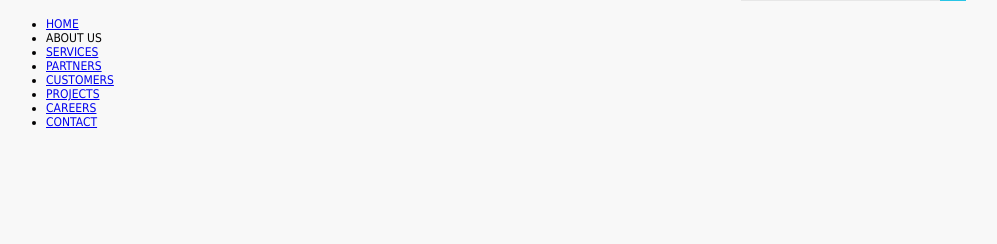
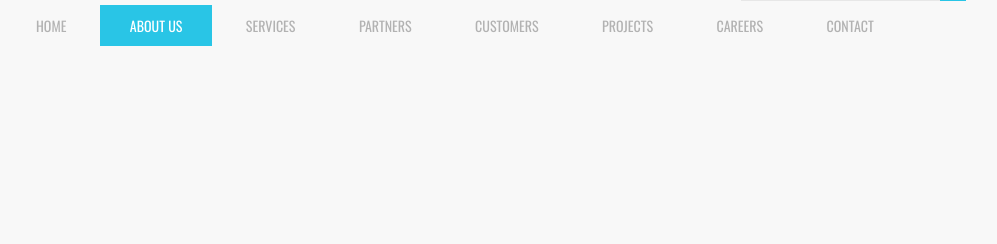
Before and after one commit to lMorkol/Testpages, a PHP site: page / in a window 1280 px wide. Shown: the part 56-300 px from the top of the page, without its empty margins (154-1151 px from the left). Run offline with PHP 8.4, Linux system fonts and the light colour scheme.

Commit message:
ccs_menu

```diff
--- a/css/styles.css
+++ b/css/styles.css
@@ -33,3 +33,32 @@ header {
 form[name="search"] {
 	float: right;
 }
+nav a {
+	text-decoration: none;
+}
+
+nav ul {
+	margin: 0;
+	padding: 0;
+}
+
+nav li {
+	list-style-position: inside;
+	font: 14px 'Oswald', sans-serif;
+	padding: 10px;
+}
+
+.top-menu li {
+	display: inline-block;
+	padding: 10px 30px;
+	margin: 0;
+}
+
+.top-menu li.active {
+	background: #29c5e6;
+	color: #fff;
+}
+
+.top-menu a {
+	color: #b2b2b2;
+}
```
